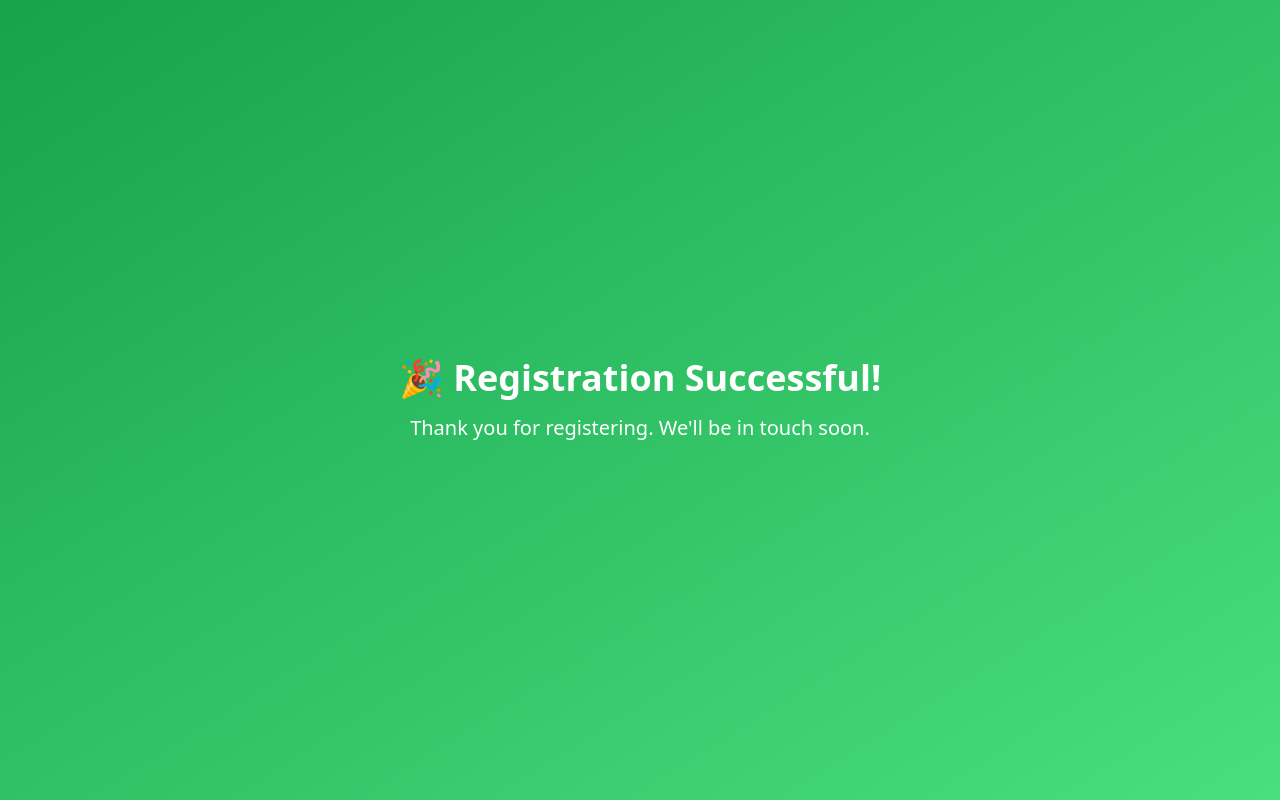
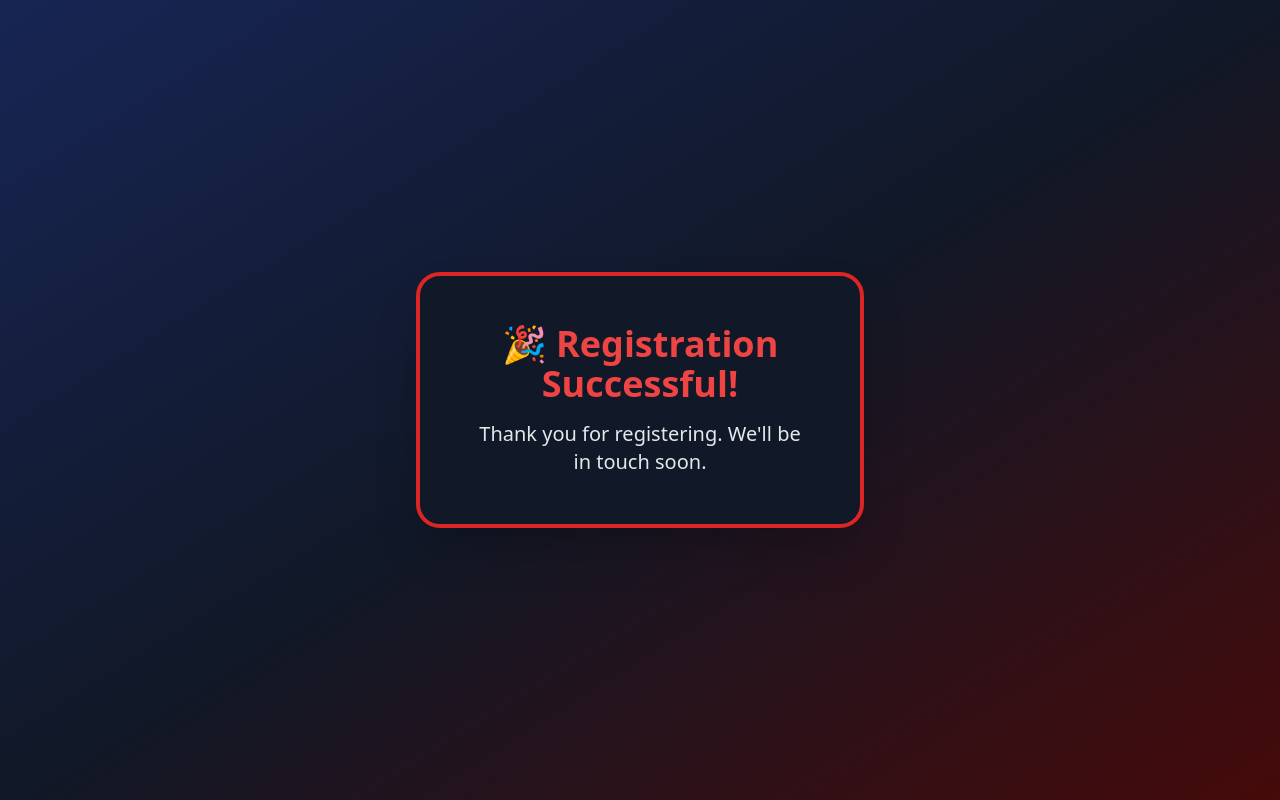
Before and after one commit to ganeshnikhil/Register-Page, a website: page public/success.html in a window 1280 px wide. Drawn offline with nearby package versions, Linux system fonts and the light colour scheme.

Commit message:
upadates

```diff
--- a/public/success.html
+++ b/public/success.html
@@ -2,13 +2,14 @@
 <html lang="en">
 <head>
   <meta charset="UTF-8" />
+  <meta name="viewport" content="width=device-width, initial-scale=1.0" />
   <title>Success</title>
   <script src="https://cdn.tailwindcss.com"></script>
 </head>
-<body class="min-h-screen flex items-center justify-center bg-gradient-to-br from-green-600 to-green-400 text-white">
-  <div class="text-center">
-    <h1 class="text-4xl font-bold mb-4">🎉 Registration Successful!</h1>
-    <p class="text-xl">Thank you for registering. We'll be in touch soon.</p>
+<body class="min-h-screen flex items-center justify-center bg-gradient-to-br from-blue-950 via-gray-900 to-red-950 text-white p-4">
+  <div class="text-center bg-gray-900 p-8 sm:p-12 rounded-3xl shadow-2xl border-4 border-red-600 max-w-md mx-auto">
+    <h1 class="text-3xl sm:text-4xl font-extrabold mb-4 text-red-500">🎉 Registration Successful!</h1>
+    <p class="text-lg sm:text-xl text-gray-200">Thank you for registering. We'll be in touch soon.</p>
   </div>
 </body>
 </html>
```
